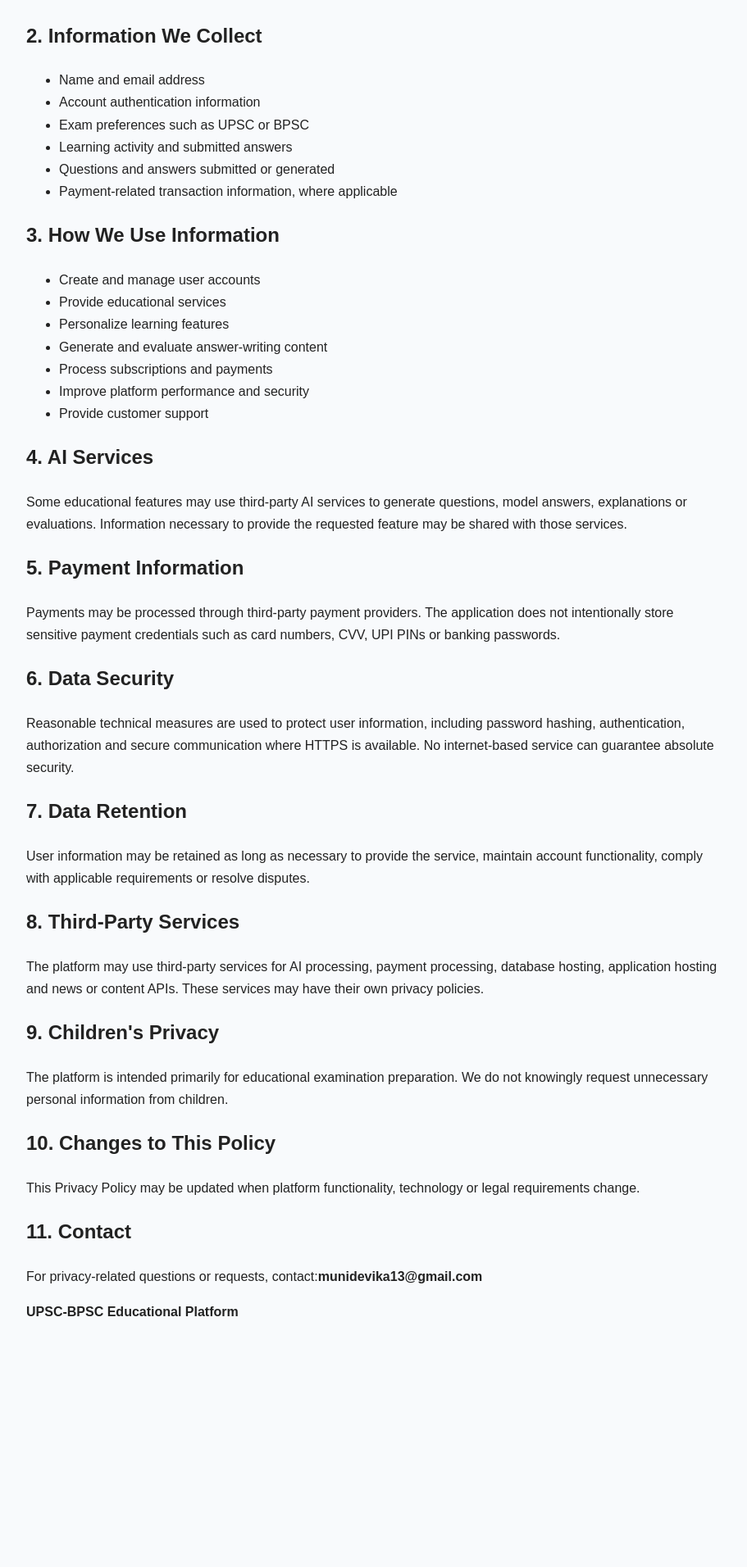
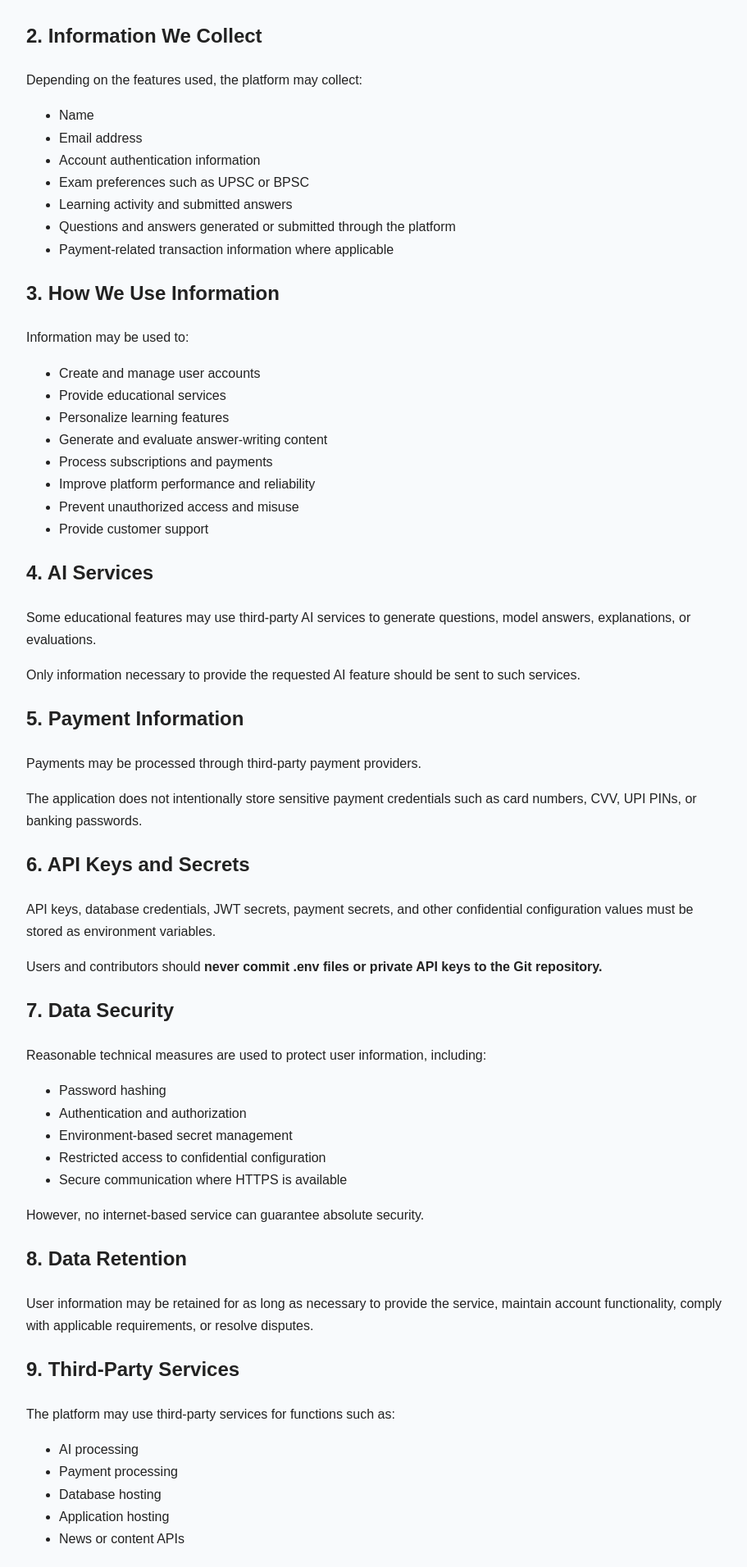
Before and after one commit to munikabir2-collab/upsc-bpsc, a React (Vite) app in the folder frontend/: page /privacy-policy in a window 1280 px wide. Shown: the part 363-2275 px from the top of the page at 82% size, without its empty margins (182-1093 px from the left). Before the commit the page ends 2057 px from the top, so only its background shows below. Built offline with nearby package versions, Linux system fonts and the light colour scheme; no server answers.

Commit message:
Update privacy policy with all 12 sections

```diff
--- a/frontend/src/pages/PrivacyPolicy.jsx
+++ b/frontend/src/pages/PrivacyPolicy.jsx
@@ -16,7 +16,7 @@ function PrivacyPolicy() {
             <p>
                 UPSC-BPSC is an educational platform designed to help
                 students prepare for UPSC and BPSC examinations through
-                current affairs, MCQs, answer writing and AI-powered
+                current affairs, MCQs, answer writing, and AI-powered
                 learning features.
             </p>
             <p>
@@ -25,84 +25,120 @@ function PrivacyPolicy() {
             </p>
 
             <h2>2. Information We Collect</h2>
+            <p>Depending on the features used, the platform may collect:</p>
             <ul>
-                <li>Name and email address</li>
+                <li>Name</li>
+                <li>Email address</li>
                 <li>Account authentication information</li>
                 <li>Exam preferences such as UPSC or BPSC</li>
                 <li>Learning activity and submitted answers</li>
-                <li>Questions and answers submitted or generated</li>
-                <li>Payment-related transaction information, where applicable</li>
+                <li>Questions and answers generated or submitted through the platform</li>
+                <li>Payment-related transaction information where applicable</li>
             </ul>
 
             <h2>3. How We Use Information</h2>
+            <p>Information may be used to:</p>
             <ul>
                 <li>Create and manage user accounts</li>
                 <li>Provide educational services</li>
                 <li>Personalize learning features</li>
                 <li>Generate and evaluate answer-writing content</li>
                 <li>Process subscriptions and payments</li>
-                <li>Improve platform performance and security</li>
+                <li>Improve platform performance and reliability</li>
+                <li>Prevent unauthorized access and misuse</li>
                 <li>Provide customer support</li>
             </ul>
 
             <h2>4. AI Services</h2>
             <p>
                 Some educational features may use third-party AI services
-                to generate questions, model answers, explanations or
-                evaluations. Information necessary to provide the
-                requested feature may be shared with those services.
+                to generate questions, model answers, explanations, or
+                evaluations.
+            </p>
+            <p>
+                Only information necessary to provide the requested AI
+                feature should be sent to such services.
             </p>
 
             <h2>5. Payment Information</h2>
             <p>
                 Payments may be processed through third-party payment
-                providers. The application does not intentionally store
-                sensitive payment credentials such as card numbers,
-                CVV, UPI PINs or banking passwords.
+                providers.
+            </p>
+            <p>
+                The application does not intentionally store sensitive
+                payment credentials such as card numbers, CVV, UPI PINs,
+                or banking passwords.
             </p>
 
-            <h2>6. Data Security</h2>
+            <h2>6. API Keys and Secrets</h2>
             <p>
-                Reasonable technical measures are used to protect user
-                information, including password hashing, authentication,
-                authorization and secure communication where HTTPS is
-                available. No internet-based service can guarantee
+                API keys, database credentials, JWT secrets, payment
+                secrets, and other confidential configuration values
+                must be stored as environment variables.
+            </p>
+            <p>
+                Users and contributors should <strong>never commit .env
+                files or private API keys to the Git repository.</strong>
+            </p>
+
+            <h2>7. Data Security</h2>
+            <p>Reasonable technical measures are used to protect user information, including:</p>
+            <ul>
+                <li>Password hashing</li>
+                <li>Authentication and authorization</li>
+                <li>Environment-based secret management</li>
+                <li>Restricted access to confidential configuration</li>
+                <li>Secure communication where HTTPS is available</li>
+            </ul>
+            <p>
+                However, no internet-based service can guarantee
                 absolute security.
             </p>
 
-            <h2>7. Data Retention</h2>
+            <h2>8. Data Retention</h2>
             <p>
-                User information may be retained as long as necessary
+                User information may be retained for as long as necessary
                 to provide the service, maintain account functionality,
-                comply with applicable requirements or resolve disputes.
+                comply with applicable requirements, or resolve disputes.
             </p>
 
-            <h2>8. Third-Party Services</h2>
+            <h2>9. Third-Party Services</h2>
+            <p>The platform may use third-party services for functions such as:</p>
+            <ul>
+                <li>AI processing</li>
+                <li>Payment processing</li>
+                <li>Database hosting</li>
+                <li>Application hosting</li>
+                <li>News or content APIs</li>
+            </ul>
             <p>
-                The platform may use third-party services for AI
-                processing, payment processing, database hosting,
-                application hosting and news or content APIs.
-                These services may have their own privacy policies.
+                These services may have their own privacy policies and terms.
             </p>
 
-            <h2>9. Children's Privacy</h2>
+            <h2>10. Children's Privacy</h2>
             <p>
                 The platform is intended primarily for educational
                 examination preparation. We do not knowingly request
                 unnecessary personal information from children.
             </p>
 
-            <h2>10. Changes to This Policy</h2>
+            <h2>11. Changes to This Policy</h2>
             <p>
                 This Privacy Policy may be updated when platform
-                functionality, technology or legal requirements change.
+                functionality, technology, or legal requirements change.
+            </p>
+            <p>
+                The updated version will be published in the repository.
             </p>
 
-            <h2>11. Contact</h2>
+            <h2>12. Contact</h2>
             <p>
-                For privacy-related questions or requests, contact:
-                <strong>munidevika13@gmail.com</strong>
+                For privacy-related questions or requests, please contact us at{" "}
+                <strong>munidevika13@gmail.com</strong>.
             </p>
+
+            <hr />
 
             <p><strong>UPSC-BPSC Educational Platform</strong></p>
         </main>
```
